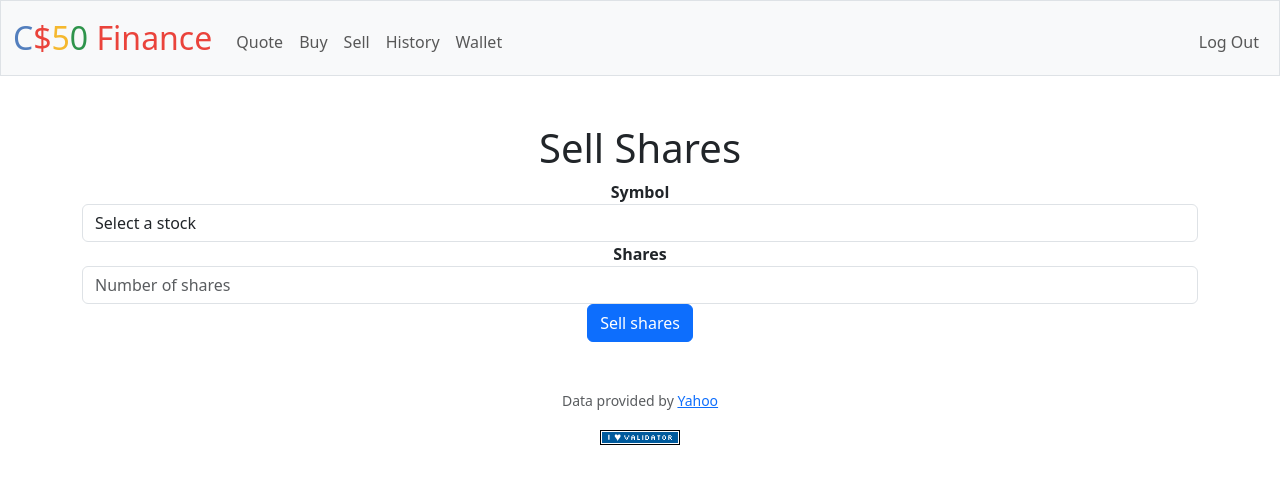
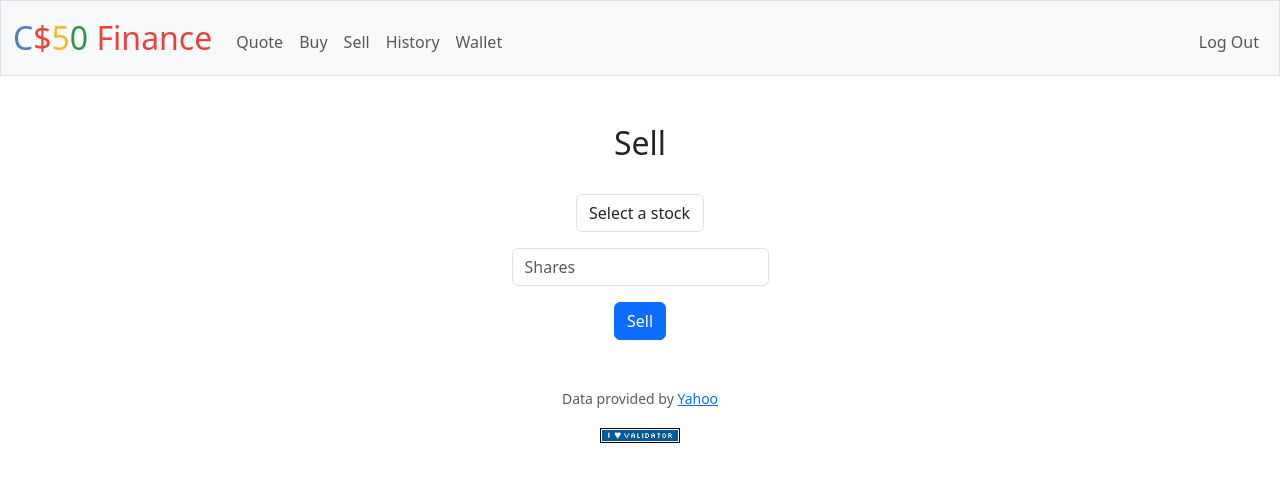
Before and after one commit to minortypo/cs50x, a Flask app: page /sell in a window 1280 px wide. Shown: the top 484 px of the page. Run offline with Flask 3, Linux system fonts and the light colour scheme; the visitor is signed in with stand-in values (Sample User, id 1); data that the repository does not hold is empty; some libraries are stand-ins or nearby versions.

Commit message:
Update sell.html

```diff
--- a/week-9/pset9/templates/sell.html
+++ b/week-9/pset9/templates/sell.html
@@ -1,25 +1,27 @@
 {% extends "layout.html" %}
 
 {% block title %}
-    Sell Shares
+    Sell
 {% endblock %}
 
 {% block main %}
-    <h1>Sell Shares</h1>
+
+    <h2>Sell</h2>
+    <br>
     <form action="/sell" method="post">
-        <div class="form-group">
-            <label for="symbol"><strong>Symbol</strong></label>
+        <div class="mb-3">
+            <label for="symbol">
             <select class="form-control" id="symbol" name="symbol">
-                <option disabled value="" selected>Select a stock</option>
+                <option value="">Select a stock</option>
                 {% for stock in stocks %}
                     <option value="{{ stock.symbol }}">{{ stock.symbol }}</option>
                 {% endfor %}
             </select>
         </div>
-        <div class="form-group">
-            <label for="shares"><strong>Shares</strong></label>
-            <input class="form-control" id="shares" name="shares" placeholder="Number of shares" type="number">
+        <div class="mb-3">
+            <input class="form-control mx-auto w-auto" name="shares" id="shares" placeholder="Shares" type="text">
         </div>
-        <button class="btn btn-primary" type="submit">Sell shares</button>
+        <button class="btn btn-primary" type="submit">Sell</button>
     </form>
+
 {% endblock %}
```
